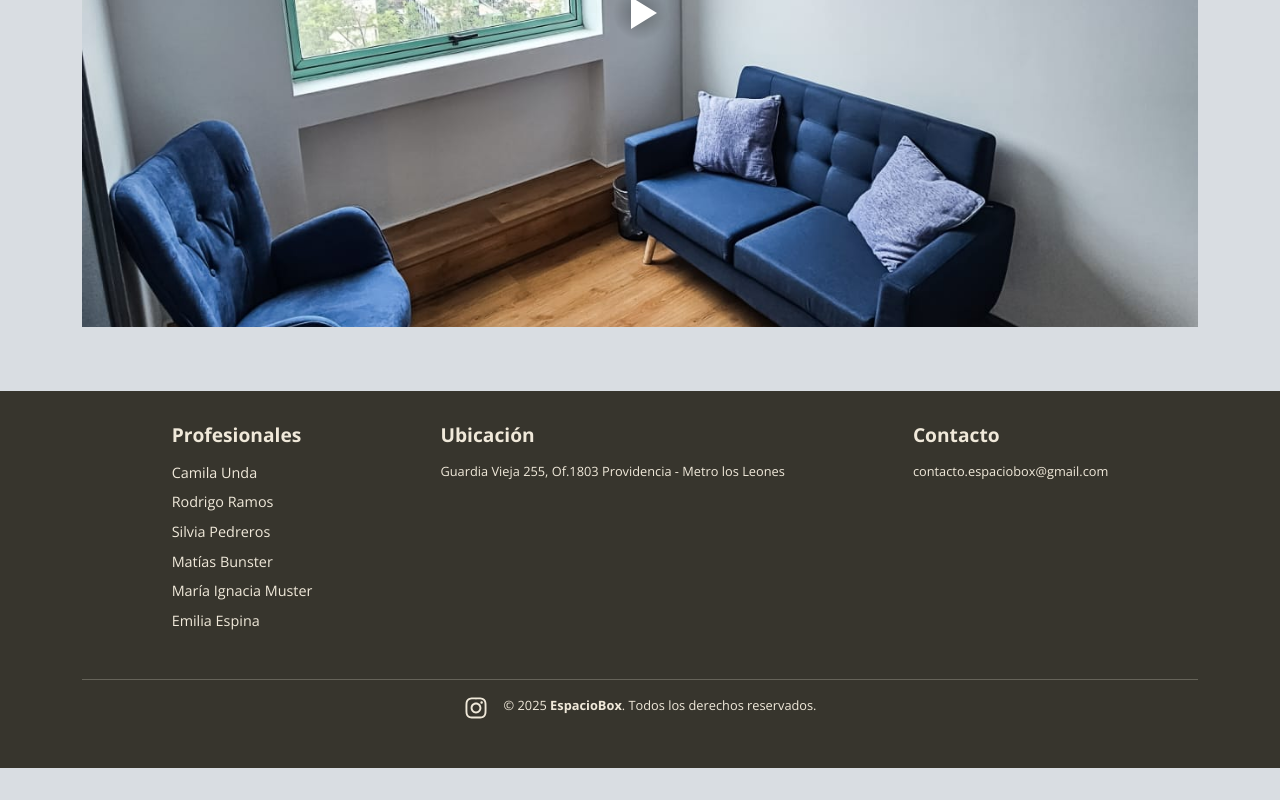
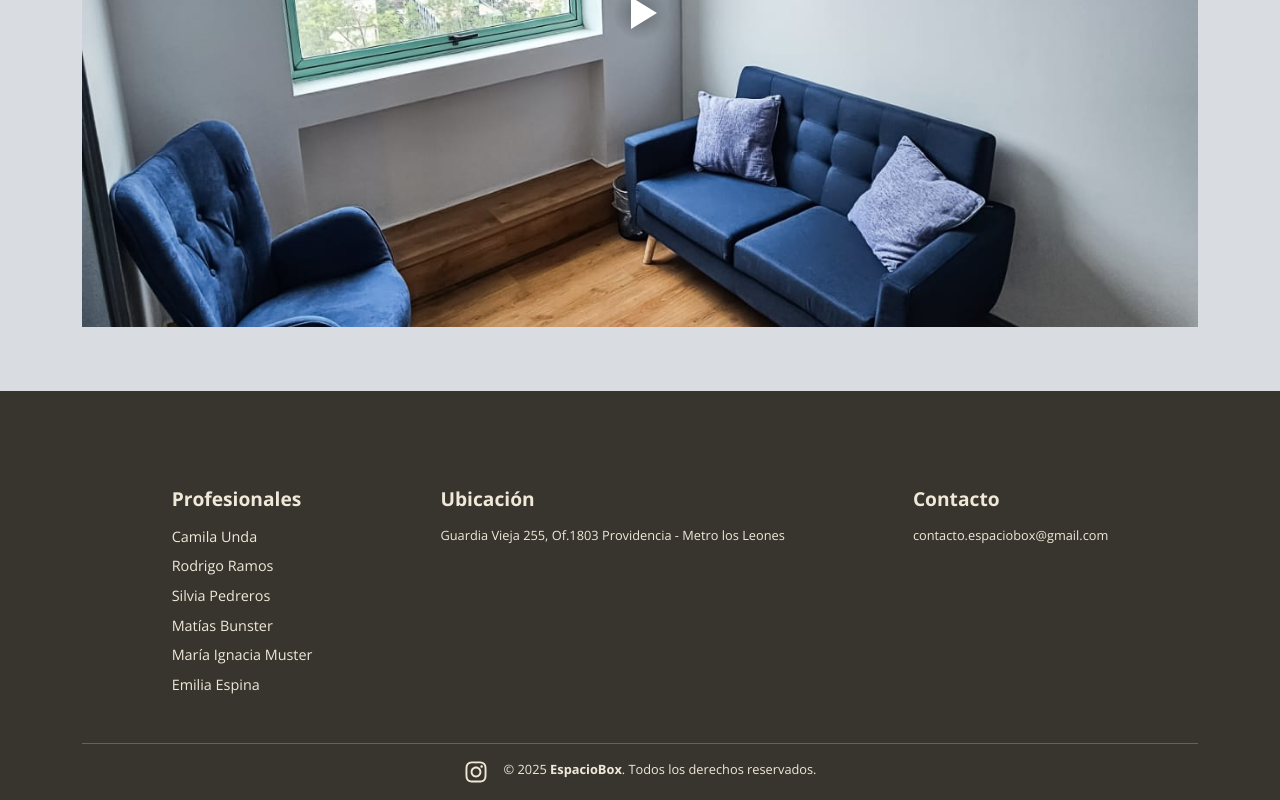
Before and after one commit to ssalinascalibar/espacio-box-noLogin, a React (Vite) app: page / in a window 1280 px wide. Shown: the part 2865-3665 px from the top of the page. Before the commit the page ends 3633 px from the top, so only its background shows below. Built offline with nearby package versions, Linux system fonts and the light colour scheme.

Commit message:
mod footer padding

```diff
--- a/src/shared/components/footer/footer.css
+++ b/src/shared/components/footer/footer.css
@@ -5,7 +5,7 @@ footer {
     flex-direction: column;
     text-align: left;
     margin-top: 4rem;
-    padding: 2rem;
+    padding: 6rem 2rem 0rem 2rem;
 }
 
 footer svg {
```
